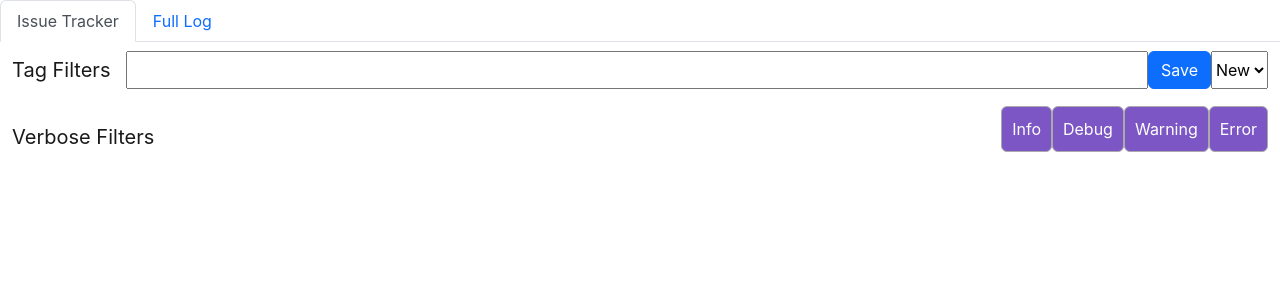
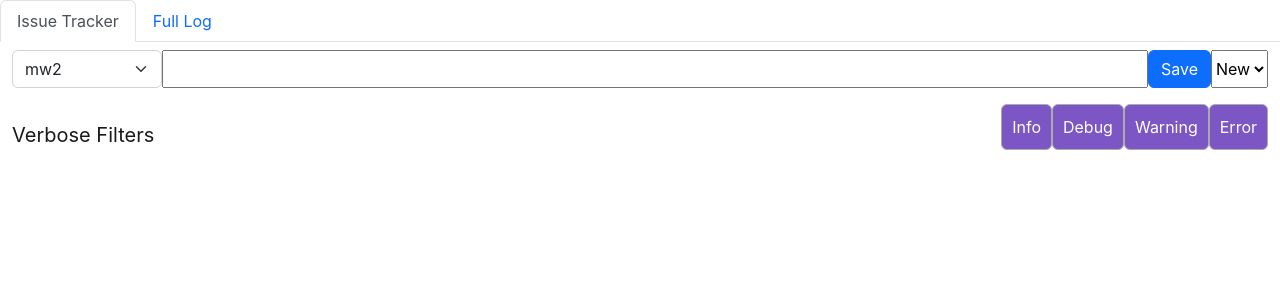
Before and after one commit to devngmo/smartlog-viewer-react, a React (Create React App) app: page / in a window 1280 px wide. Shown: the top 300 px of the page. Built offline with nearby package versions, Linux system fonts and the light colour scheme.

Commit message:
Update LogFilter.js

```diff
--- a/src/components/logviewer/LogFilter.js
+++ b/src/components/logviewer/LogFilter.js
@@ -1,5 +1,5 @@
 import { useState } from "react";
-import { NavbarBrand, NavItem, NavLink } from "react-bootstrap";
+import { NavbarBrand, NavItem, NavLink, Form } from "react-bootstrap";
 import EditFilterDialog from "./EditFilterDialog";
 import {v4 as uuidv4 } from 'uuid';
 
@@ -12,7 +12,7 @@ const initVerboseFlags = [
     { v: 'e', label: 'Error', selected: true },
 ];
 
-const LogFilter = ({filterTags, verboseFlags, onFilterTagsChanged, onFilterVerboseFlagChanged}) => {
+const LogFilter = ({selectedAppID, applications, filterTags, verboseFlags, onFilterTagsChanged, onFilterVerboseFlagChanged, onAppChanged}) => {
     const [savedFilters, setSavedFilters] = useState([]);
     const [verboseTogglers, setVerboseTogglers] = useState(initVerboseFlags);
     if (savedFilters.length === 0) {
@@ -92,11 +92,19 @@ const LogFilter = ({filterTags, verboseFlags, onFilterTagsChanged, onFilterVerbo
         );
     }
 
+    let appOptions = [];
+    for(let i = 0; i < applications.length; i++) {
+        appOptions.push(<option key={i} value={applications[i]}>{applications[i]}</option>);
+    }
+
     return (
         <div>
             <div className="log-filter navbar navbar-light">
                 <div className="container-fluid">
-                    <NavbarBrand>Tag Filters</NavbarBrand>
+                    <Form.Select value={selectedAppID}
+                        style={{display:'inline-block', width: '150px'}}
+                        onChange={(e)=> onAppChanged(e.target.value)}
+                        >{appOptions}</Form.Select>
                     <form className="d-flex" style={{flex: 1}}>
                         <input  style={{flex: 1}} value={filterTags.join('|')} onChange={(e) => parseAndSaveTagsFromInput(e.target.value)}></input>
                         <a href="#" className="btn btn-primary" onClick={saveFilterTags}>Save</a>
```
